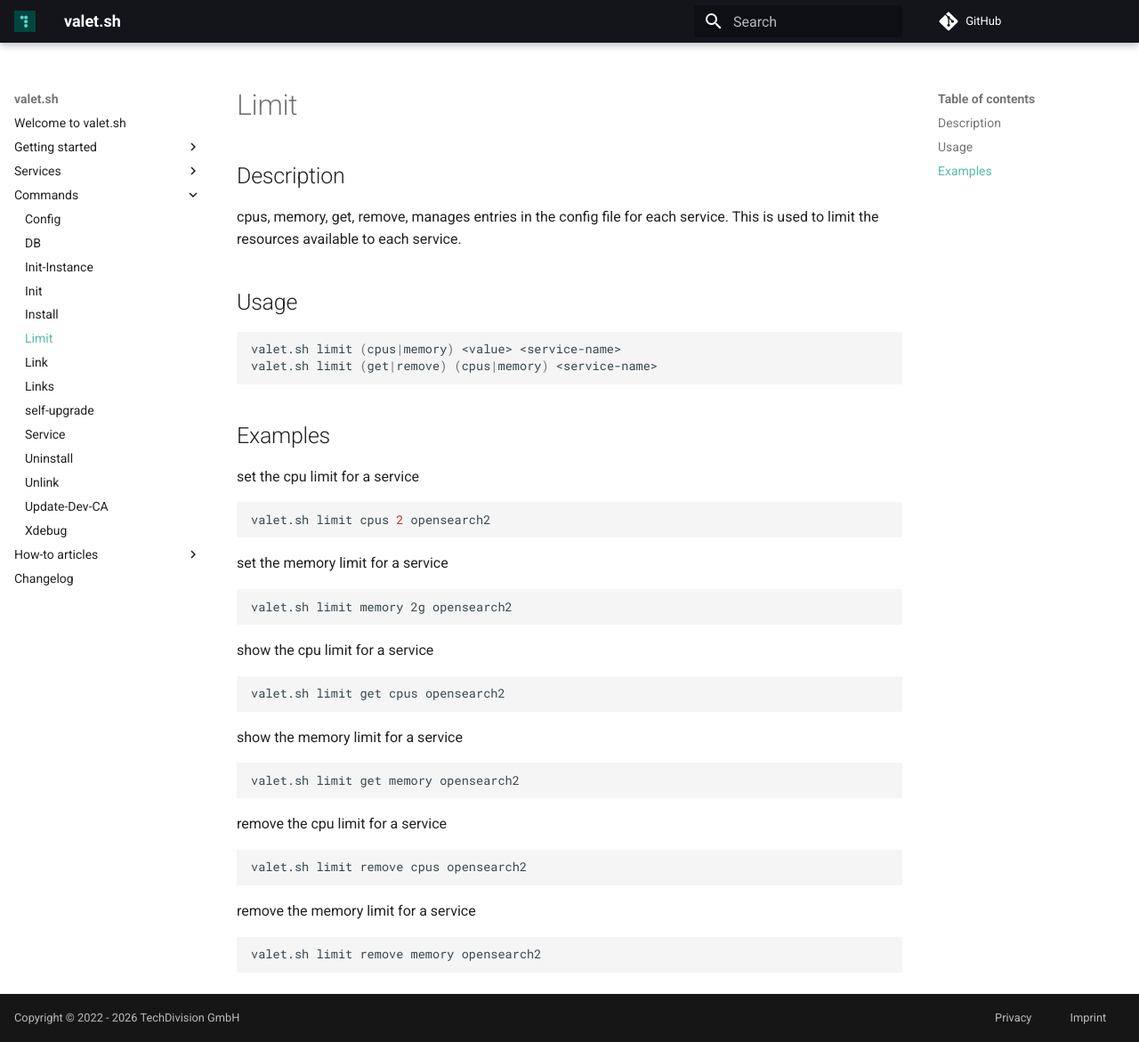
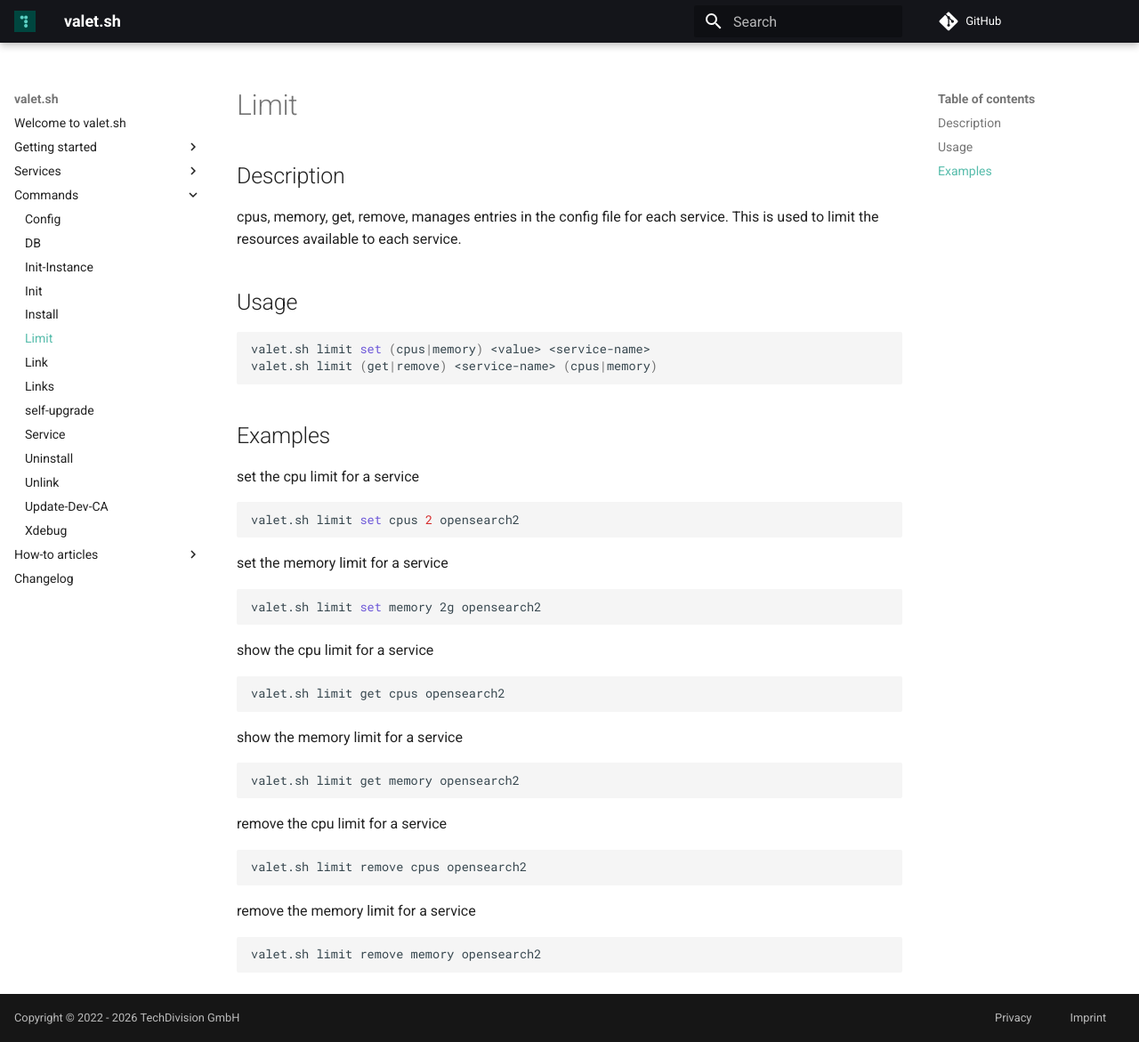
Before and after one commit to valet-sh/docs, an MkDocs documentation site: the page built from docs/commands/limit.md, in a window 1280 px wide and 1171 px high. Shown: the whole window at 89% size. Built offline with MkDocs 1.6.1 and Material for MkDocs 9.7.7, drawn with Linux system fonts in a browser that asks for light colours; comment, search, counter and statistics services are not loaded; the version menu is left out.

Commit message:
refactor: update limit command documentation

````diff
--- a/docs/commands/limit.md
+++ b/docs/commands/limit.md
@@ -13,19 +13,19 @@ This is used to limit the resources available to each service.
 ## Usage
 
 ``` bash
-valet.sh limit (cpus|memory) <value> <service-name>
-valet.sh limit (get|remove) (cpus|memory) <service-name>
+valet.sh limit set (cpus|memory) <value> <service-name>
+valet.sh limit (get|remove) <service-name> (cpus|memory)
 ```
 
 ## Examples
 
 set the cpu limit for a service
 ``` bash
-valet.sh limit cpus 2 opensearch2
+valet.sh limit set cpus 2 opensearch2
 ```
 set the memory limit for a service
 ``` bash
-valet.sh limit memory 2g opensearch2
+valet.sh limit set memory 2g opensearch2
 ```
 show the cpu limit for a service
 ``` bash
````
